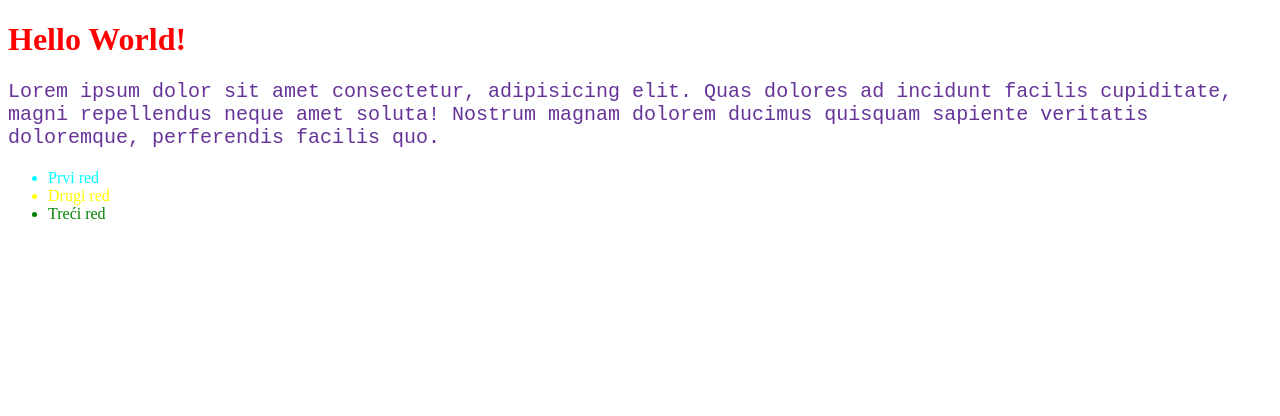
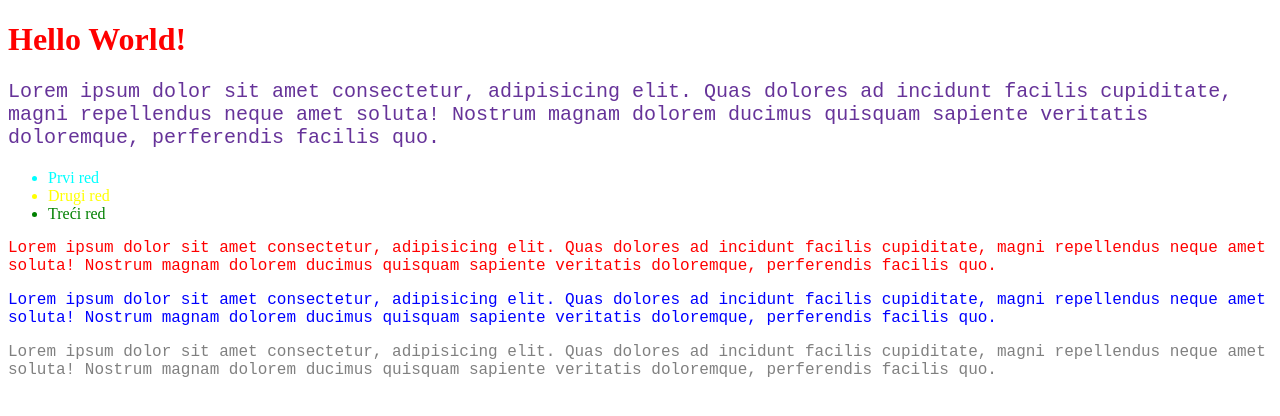
Before and after one commit to lukcola/algebra.css.1, a plain HTML site: page index.html in a window 1280 px wide. Drawn offline with Linux system fonts and the light colour scheme.

Commit message:
CSS uvod i jedan zadatak

```diff
--- a/index.html
+++ b/index.html
@@ -20,6 +20,21 @@
         <li class="li_2">Drugi red</li>
         <li class="li_3">Treći red</li>
     </ul>
+    <p id="odlomak1">
+        Lorem ipsum dolor sit amet consectetur, adipisicing elit.
+        Quas dolores ad incidunt facilis cupiditate, magni repellendus neque amet soluta!
+        Nostrum magnam dolorem ducimus quisquam sapiente veritatis doloremque, perferendis facilis quo.
+    </p>
+    <p id="odlomak2">
+        Lorem ipsum dolor sit amet consectetur, adipisicing elit.
+        Quas dolores ad incidunt facilis cupiditate, magni repellendus neque amet soluta!
+        Nostrum magnam dolorem ducimus quisquam sapiente veritatis doloremque, perferendis facilis quo.
+    </p>
+    <p id="odlomak3">
+        Lorem ipsum dolor sit amet consectetur, adipisicing elit.
+        Quas dolores ad incidunt facilis cupiditate, magni repellendus neque amet soluta!
+        Nostrum magnam dolorem ducimus quisquam sapiente veritatis doloremque, perferendis facilis quo.
+    </p>
 </body>
 
 </html>
--- a/style.css
+++ b/style.css
@@ -24,3 +24,15 @@ ul {
 .li_3 {
     color: green;
 }
+
+#odlomak1 {
+    color: red;
+}
+
+#odlomak2 {
+    color: blue;
+}
+
+#odlomak3 {
+    color: grey;
+}
--- /dev/null
+++ b/zadatak1.css
@@ -0,0 +1,35 @@
+h1 {
+    color: #f93;
+    font-family: 'Saira Stencil One', cursive;
+    font-size: 5em;
+    text-align: center;
+    text-shadow: 5px 5px 8px rgb(192, 99, 99);
+}
+
+h2 {
+    color: #090;
+    font-family: 'Dancing Script', cursive;
+    font-size: 3em;
+    text-decoration: underline wavy #800;
+}
+
+h3 {
+    font-family: 'Courier New', Courier, monospace;
+    font-size: 36px;
+    text-transform: uppercase;
+}
+
+h4 {
+    font-family: Arial, Helvetica, sans-serif;
+    font-size: 32px;
+    font-style: italic;
+    font-variant: small-caps;
+    text-align: right;
+}
+
+p {
+    font-family: Georgia, 'Times New Roman', Times, serif;
+    font-size: 2em; /*2 puta standarda velicina (2*16px)*/
+    line-height: 140%;
+    text-align: justify;
+}
```
Also changed, not shown: zadatak1.html (added, +24 -0 lines).
